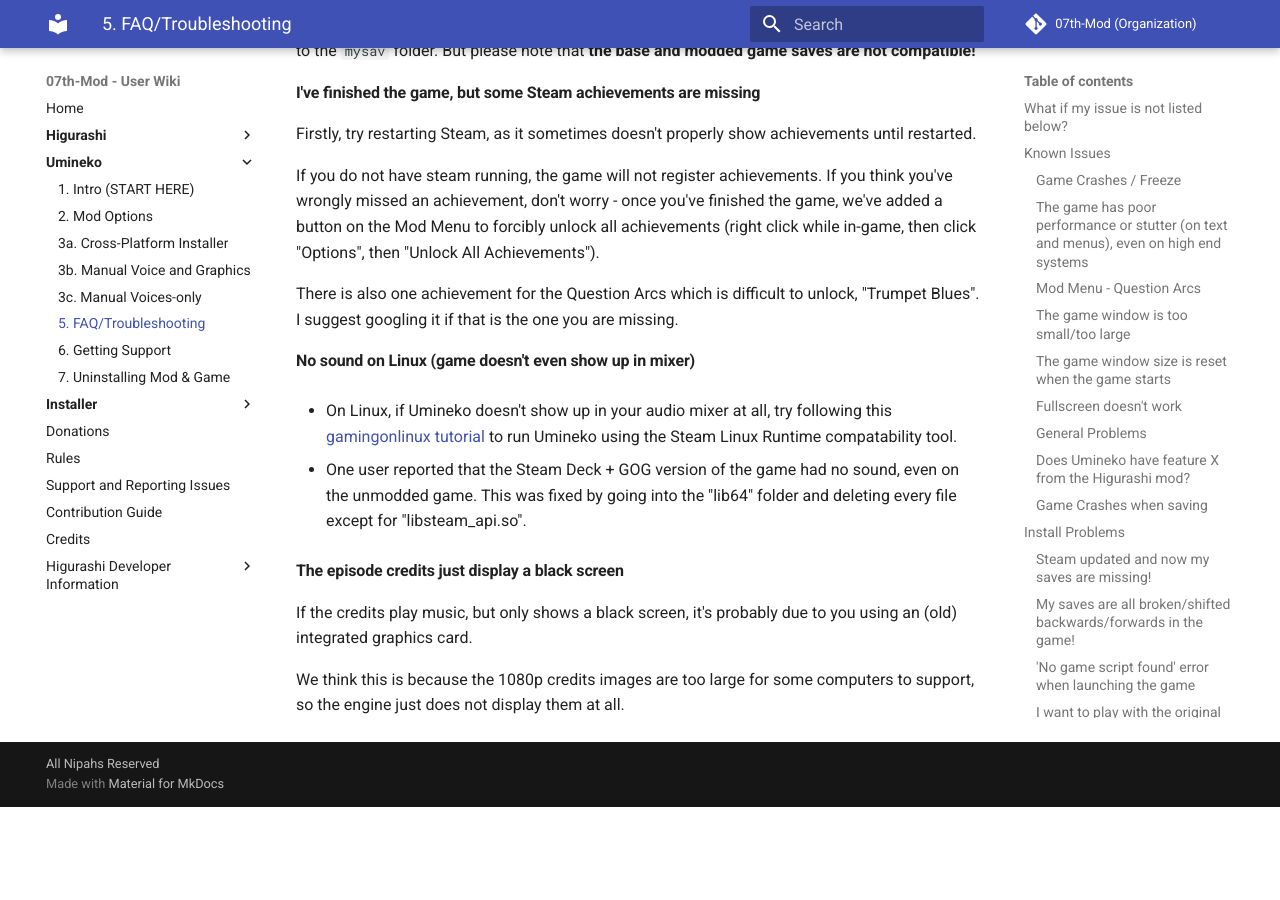
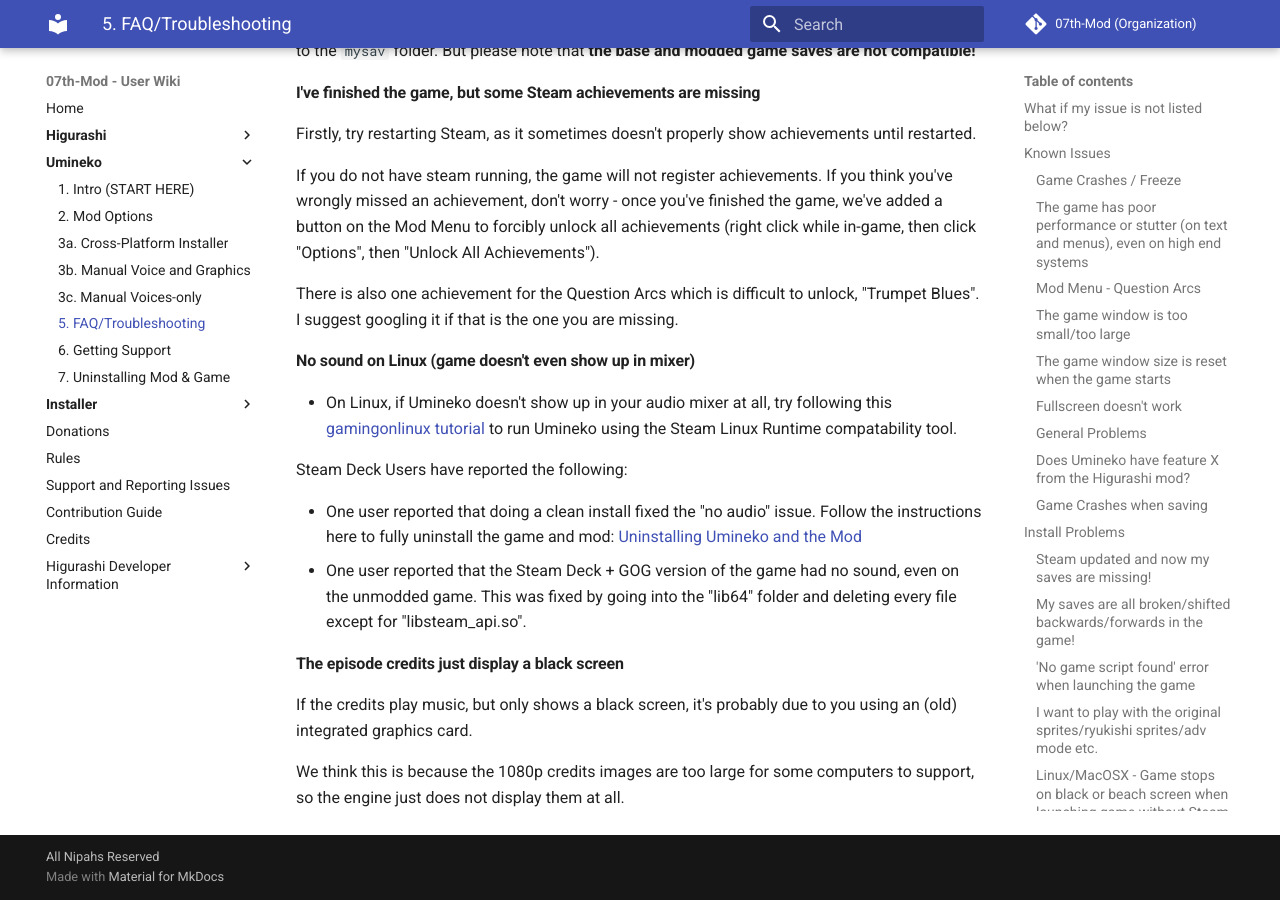
Before and after one commit to 07th-mod/wiki, an MkDocs documentation site: the page built from docs/Umineko/Umineko-Part-0-TroubleShooting-and-FAQ.md, in a window 1280 px wide and 900 px high, scrolled down 7763 px. Built offline with MkDocs 1.6.1 and Material for MkDocs 9.7.7, drawn with Linux system fonts in a browser that asks for light colours; before the commit the page ends 8570 px from its top, so only the background shows below that.

Commit message:
Update 'no sound on linux' issue on wiki

```diff
--- a/docs/Umineko/Umineko-Part-0-TroubleShooting-and-FAQ.md
+++ b/docs/Umineko/Umineko-Part-0-TroubleShooting-and-FAQ.md
@@ -258,6 +258,9 @@
 
 - On Linux, if Umineko doesn't show up in your audio mixer at all, try following this [gamingonlinux tutorial](https://www.gamingonlinux.com/articles/steam-for-linux-can-now-run-games-in-a-special-container.15384) to run Umineko using the Steam Linux Runtime compatability tool.
 
+Steam Deck Users have reported the following:
+
+- One user reported that doing a clean install fixed the "no audio" issue. Follow the instructions here to fully uninstall the game and mod: [Uninstalling Umineko and the Mod](Uninstall.md)
 - One user reported that the Steam Deck + GOG version of the game had no sound, even on the unmodded game. This was fixed by going into the "lib64" folder and deleting every file except for "libsteam_api.so".
 
 
```
